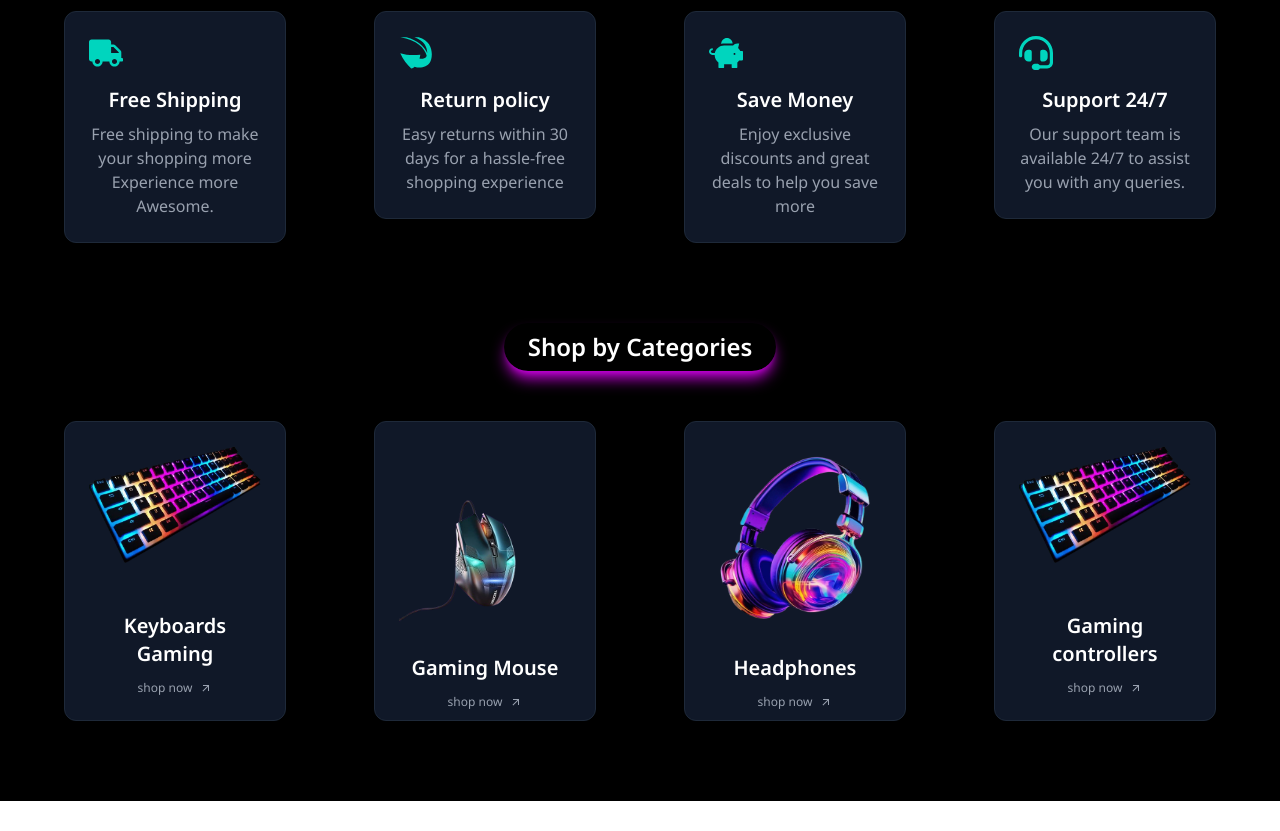
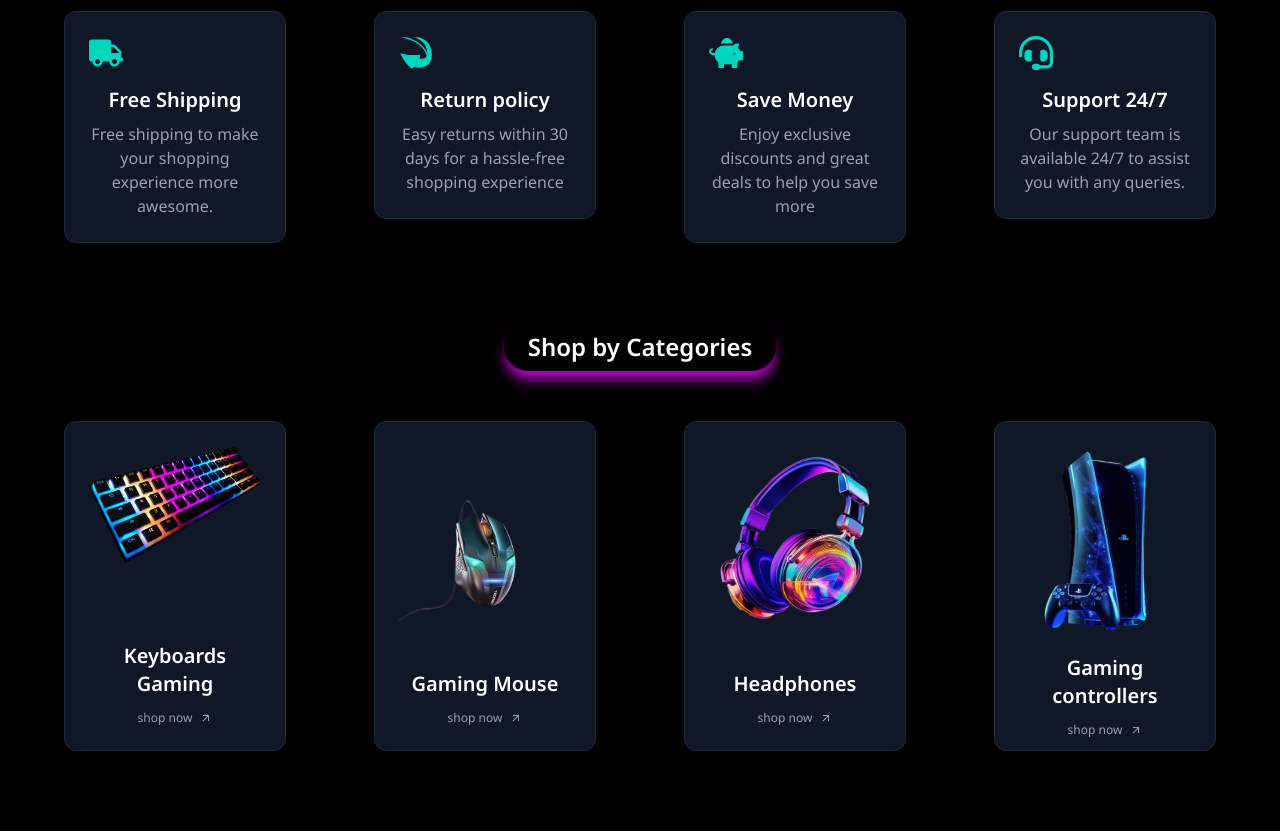
Before and after one commit to tulsi-haptiq/associate-training, a React (Vite) app in the folder ReactJS/Assignment1/: page / in a window 1280 px wide. Shown: the part 800-1631 px from the top of the page. Before the commit the page ends 1601 px from the top, so only its background shows below. Built offline with nearby package versions, Linux system fonts and the light colour scheme.

Commit message:
react assignment 1 resolving stage  5

```diff
--- a/ReactJS/Assignment1/src/components/CategoryComponent.jsx
+++ b/ReactJS/Assignment1/src/components/CategoryComponent.jsx
@@ -7,7 +7,7 @@ export default function CategoryComponent({ data }) {
     <section className="container mx-auto px-4 sm:px-6 lg:px-8 mb-20">
       <div className="text-center">
         <Link to={`/category/${data.category}`}>
-          <div className="flex flex-col justify-between items-center p-6 bg-gray-900 rounded-xl shadow-lg border border-gray-800 w-full max-w-sm mx-auto h-[300px]">
+          <div className="flex flex-col justify-between items-center p-6 bg-gray-900 rounded-xl shadow-lg border border-gray-800 w-full max-w-sm mx-auto h-[330px]">
             <div className="w-full mb-4">
               <img
                 src={data.image}
--- a/ReactJS/Assignment1/src/components/HeroSection.jsx
+++ b/ReactJS/Assignment1/src/components/HeroSection.jsx
@@ -24,7 +24,7 @@ export default function HeroSection() {
       {/* Right Image */}
       <div className="flex justify-center">
         <img
-          src="/heroimg.png"
+          src="/headset.png"
           alt="Gaming Hero"
           className="w-full max-w-md sm:max-w-lg md:max-w-xl"
         />
--- a/ReactJS/Assignment1/src/pages/SignUp.jsx
+++ b/ReactJS/Assignment1/src/pages/SignUp.jsx
@@ -74,8 +74,8 @@ export default function SignUp() {
 
   return (
     <div
-      className="min-h-screen flex items-center justify-center px-4 sm:px-6 bg-gradient-to-br from-gray-900
- to-indigo-900 relative overflow-hidden"
+      className="min-h-screen flex items-center justify-center px-4 sm:px-6 bg-gradient-to-br
+       from-gray-900 to-indigo-900 relative overflow-hidden"
     >
       <div className="absolute w-full h-full overflow-hidden">
         {[...Array(20)].map((_, i) => (
--- a/ReactJS/Assignment1/src/utils/categoryInfo.js
+++ b/ReactJS/Assignment1/src/utils/categoryInfo.js
@@ -15,12 +15,12 @@ export const categoryInfo = [
     id: 3,
     category: "headset",
     title: "Headphones",
-    image: "/heroimg.png",
+    image: "/headset.png",
   },
   {
     id: 4,
     category: "gaming console",
     title: "Gaming controllers",
-    image: "/keyboard.png",
+    image: "/console.png",
   },
 ];
--- a/ReactJS/Assignment1/src/utils/featuresInfo.js
+++ b/ReactJS/Assignment1/src/utils/featuresInfo.js
@@ -9,7 +9,7 @@ export const featuresInfo = [
     Icon: FaTruck,
     title: "Free Shipping",
     description:
-      "Free shipping to make your shopping more Experience more Awesome.",
+      "Free shipping to make your shopping experience more awesome.",
   },
   {
     id: 2,
```
Also changed, not shown: ReactJS/Assignment1/public/console.png (added), ReactJS/Assignment1/public/headset.png (renamed from ReactJS/Assignment1/public/heroimg.png).
